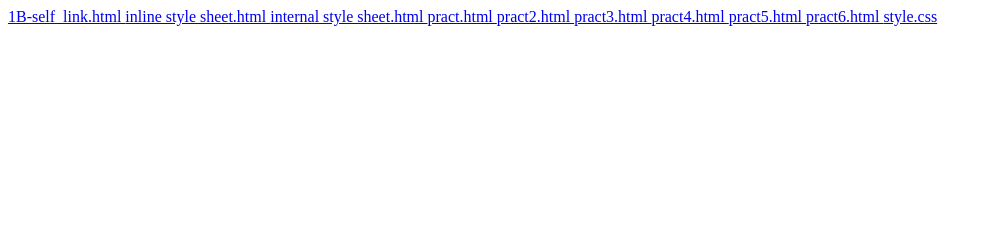
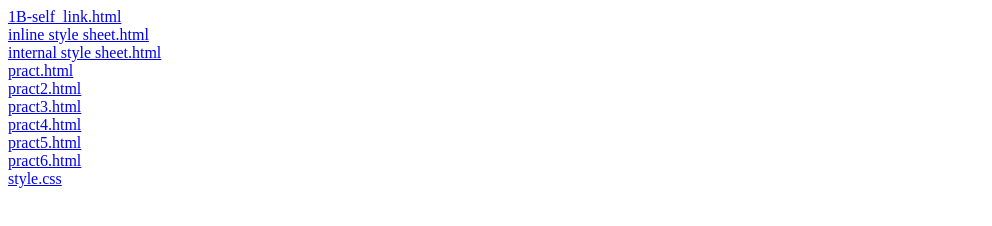
Before and after one commit to ayushkumaravk/wpcodes, a plain HTML site: page index.html in a window 1280 px wide. Shown: the whole page, without its empty margins (0-992 px from the left). Drawn offline with Linux system fonts and the light colour scheme.

Commit message:
Update index.html

```diff
--- a/index.html
+++ b/index.html
@@ -3,15 +3,15 @@
 <title> wpcodes </title>
 </head>
 <body>
-<a href="1B-self_link.html"> 1B-self_link.html </a>
-<a href="inline style sheet.html"> inline style sheet.html </a>
-<a href="internal style sheet.html"> internal style sheet.html </a>
-<a href="pract.html"> pract.html </a>
-<a href="pract2.html"> pract2.html </a>
-<a href="pract3.html"> pract3.html </a>
-<a href="pract4.html"> pract4.html </a>
-<a href="pract5.html"> pract5.html </a>
-<a href="pract6.html"> pract6.html </a>
-<a href="style.css">   style.css </a>
+<a href="1B-self_link.html"> 1B-self_link.html </a> <br>
+<a href="inline style sheet.html"> inline style sheet.html </a> <br>
+<a href="internal style sheet.html"> internal style sheet.html </a> <br>
+<a href="pract.html"> pract.html </a> <br>
+<a href="pract2.html"> pract2.html </a> <br>
+<a href="pract3.html"> pract3.html </a> <br>
+<a href="pract4.html"> pract4.html </a> <br>
+<a href="pract5.html"> pract5.html </a> <br>
+<a href="pract6.html"> pract6.html </a> <br>
+<a href="style.css">   style.css </a> <br>
 </body>
 </html>
```
